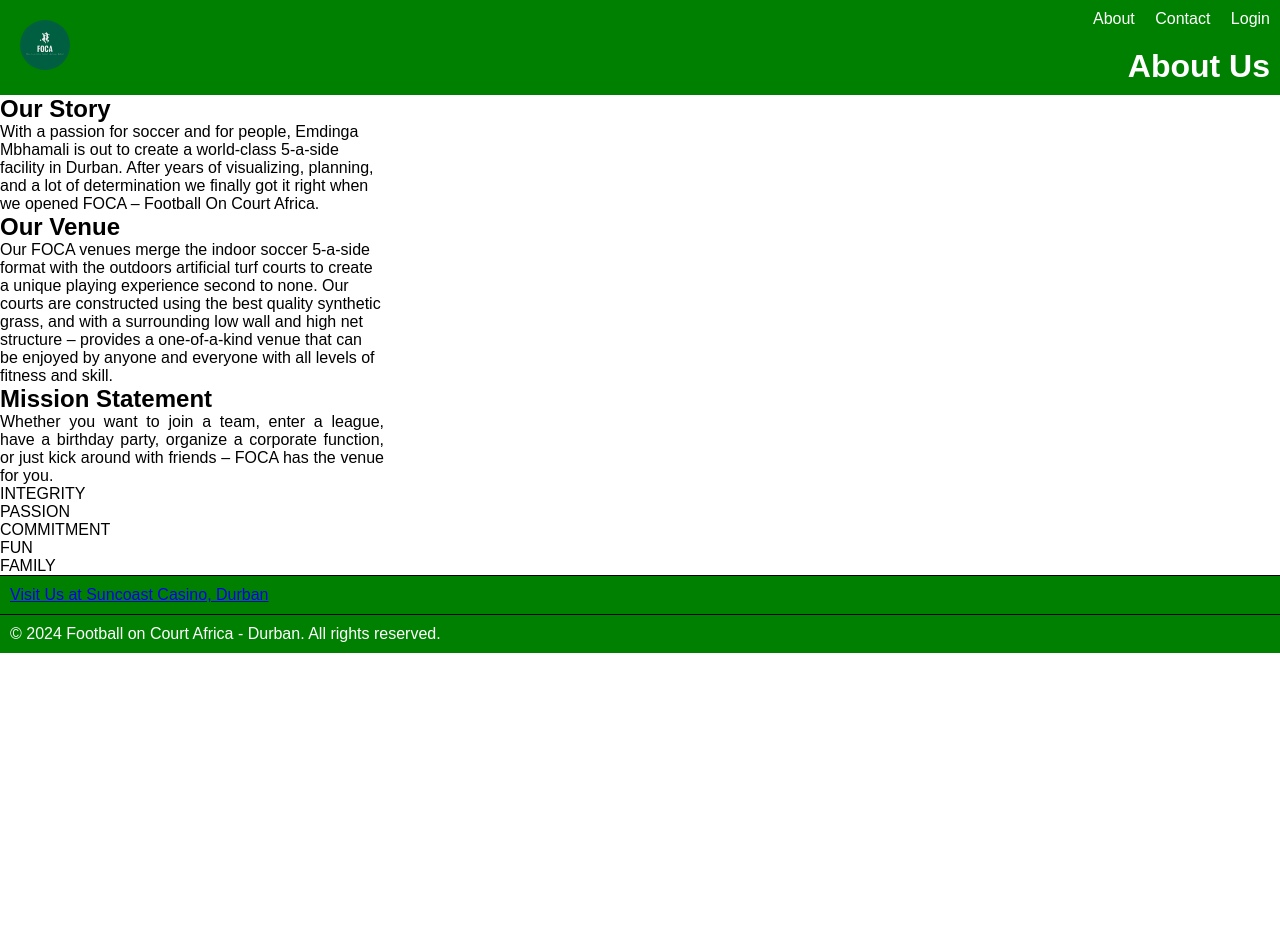
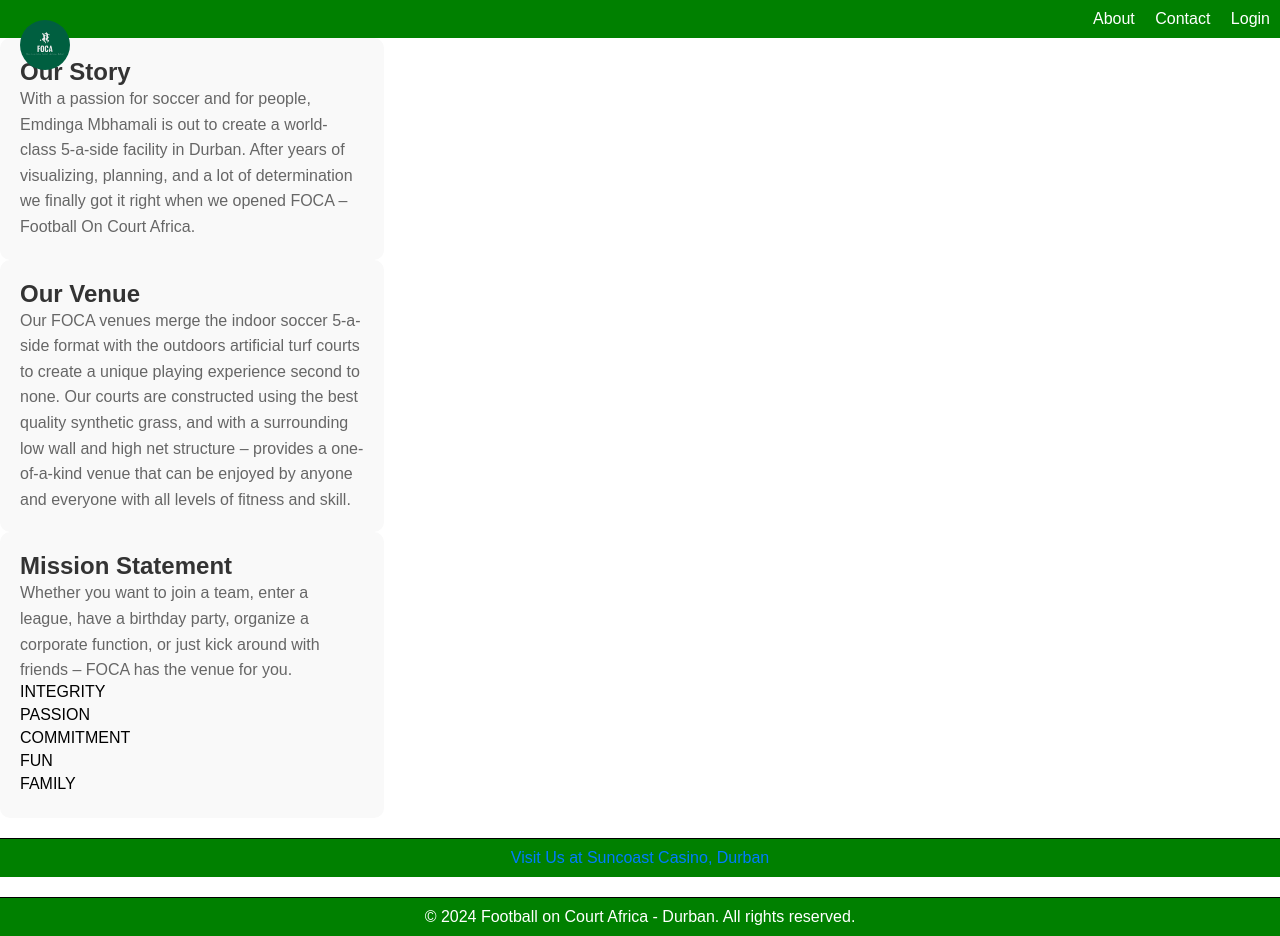
Before and after one commit to emdinga/emdinga-s_action_sport, a Flask app: page /about in a window 1280 px wide. Before the commit the page ends 653 px from the top, so only its background shows below. Run offline with Flask 2, Linux system fonts and the light colour scheme.

Commit message:
fixing the heading of every file

```diff
--- a/app.py
+++ b/app.py
@@ -11,7 +11,7 @@ from flask_mail import Mail, Message
 
 app = Flask(__name__)
 mail = Mail(app)
-"""Configure email settings for Gmail """
+
 app.config['MAIL_SERVER'] = 'smtp.gmail.com'
 app.config['MAIL_PORT'] = 587
 app.config['MAIL_USE_TLS'] = True
--- a/static/css/styles.css
+++ b/static/css/styles.css
@@ -173,23 +173,51 @@ button[type="submit"]:hover {
 
 /* styles for the about page */
 
-.about_container {
+.about-container {
     display: flex;
-    justify-content: space-between;
-    padding: 20px;
+    justify-content: space-around;
+    margin-top: 20px;
 }
 
 .left-side, .middle-side, .right-side {
     width: 30%;
+    padding: 20px;
+    border-radius: 10px;
+    background-color: #f9f9f9;
 }
 
-.left-side, .middle-side {
-    margin-right: 20px;
+.left-side h2, .middle-side h2, .right-side h2 {
+    color: #333;
 }
 
-.right-side {
-    text-align: justify;
+.left-side p, .middle-side p, .right-side p {
+    color: #666;
+    line-height: 1.6;
 }
+
+.right-side ul {
+    list-style: none;
+    padding: 0;
+}
+
+.right-side li {
+    margin-bottom: 5px;
+}
+
+footer {
+    text-align: center;
+    margin-top: 20px;
+}
+
+footer a {
+    color: #007bff;
+    text-decoration: none;
+}
+
+footer a:hover {
+    text-decoration: underline;
+}
+
 /* Style for background images */
 .background-images {
     position: relative;
--- a/templates/about.html
+++ b/templates/about.html
@@ -5,10 +5,7 @@
 {% endblock %}
 
 {% block content %}
-    <header>
-        <h1>About Us</h1>
-    </header>
-    <div class="about_ontainer">
+    <div class="about_container">
         <div class="left-side">
             <h2>Our Story</h2>
             <p>With a passion for soccer and for people, Emdinga Mbhamali is out to create a world-class 5-a-side facility in Durban. After years of visualizing, planning, and a lot of determination we finally got it right when we opened FOCA – Football On Court Africa.</p>
--- a/templates/admin_dashboard.html
+++ b/templates/admin_dashboard.html
@@ -12,7 +12,6 @@
             <thead>
                 <tr>
                     <th>User Name</th>
-		    <th>Cell Number</th>
                     <th>Booking Type</th>
                     <th>Booking Date</th>
                     <th>Booking Time</th>
@@ -23,7 +22,6 @@
                 {% for booking in bookings %}
                 <tr>
                     <td>{{ booking.booking_name }}</td>
-		    <td>{{ booking.user.cell_number }}</td>
                     <td>{{ booking.booking_type }}</td>
                     <td>{{ booking.booking_date }}</td>
                     <td>{{ booking.booking_time }}</td>
--- a/templates/contact_us.html
+++ b/templates/contact_us.html
@@ -5,7 +5,6 @@
 {% endblock %}
 
 {% block content %}
-    <h1>Contact Us</h1>
     <p>For inquiries, you can reach us via:</p>
     <ul>
         <li>Phone: <a href="tel:+27814434852">081 443 4852</a></li>
--- a/templates/login.html
+++ b/templates/login.html
@@ -5,7 +5,6 @@
 {% endblock %}
 
 {% block content %}
-    <h2>Login</h2>
     <form id="login-form" action="/login_user" method="post">
         <label for="cell_number">Cell Number:</label>
         <input type="text" id="cell_number" name="cell_number" required><br><br>
```
